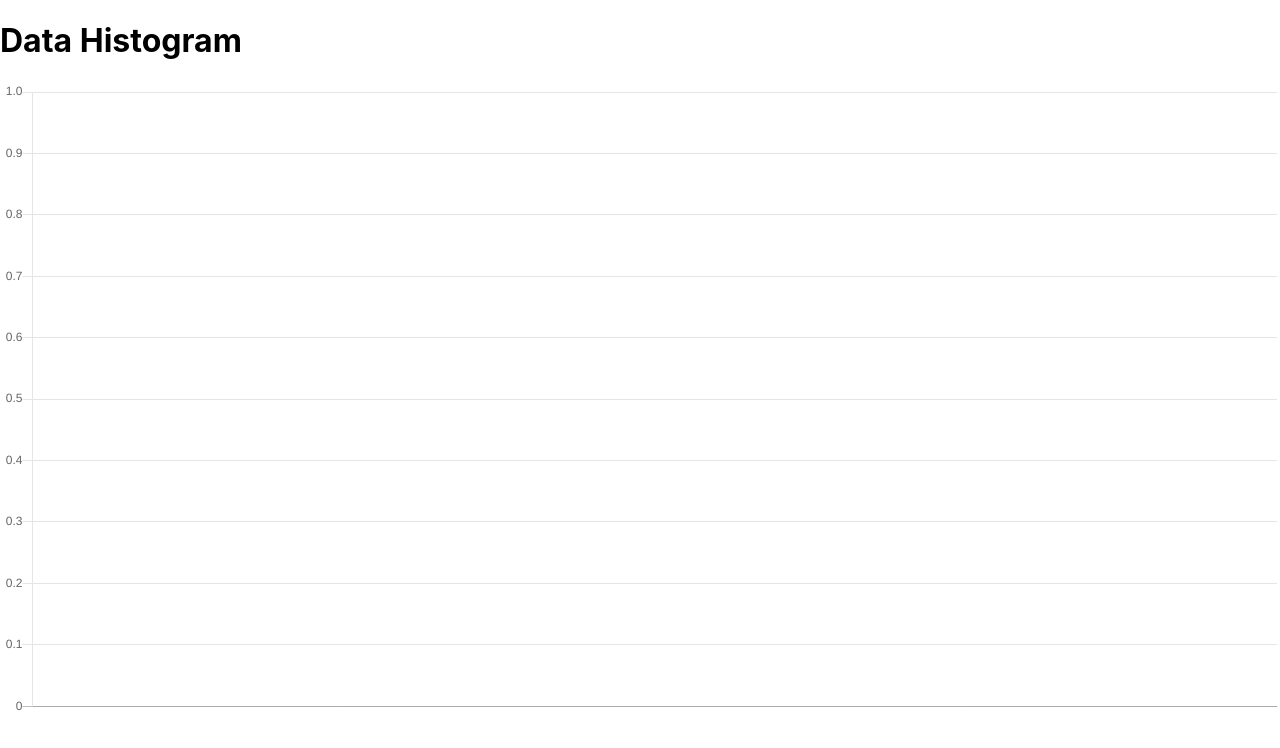
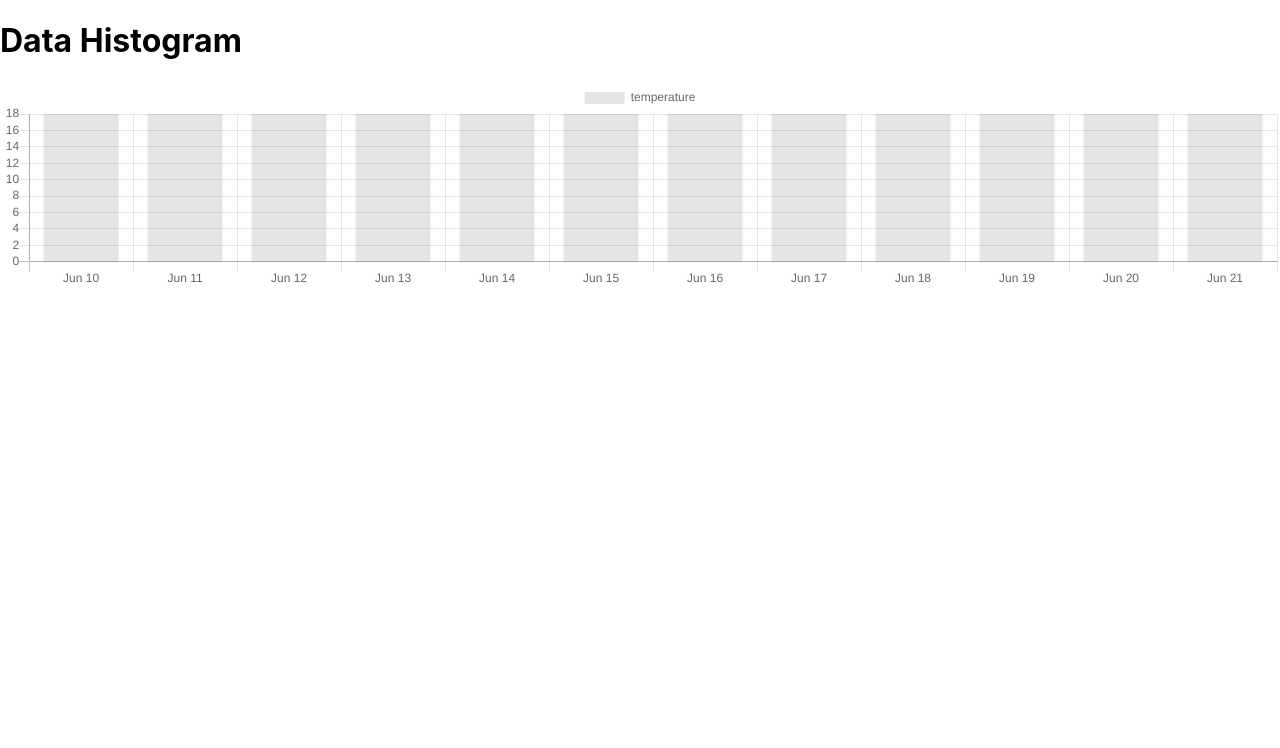
Before and after one commit to brandonday7/histogram, a React (Create React App) app: page / in a window 1280 px wide. Shown: the top 748 px of the page. Built offline with nearby package versions, Linux system fonts and the light colour scheme.

Commit message:
got basic chartjs functionality working, slight bug when i input new data, working on it now

```diff
--- a/src/Histogram.js
+++ b/src/Histogram.js
@@ -16,7 +16,7 @@ const generateData = (dataPoints, scale) => {
 			const currentDate = moment(firstDate).clone().add(i, 'days').startOf('days')
 			const values = []
 			const newDataPoint = {
-				date: currentDate.format()
+				x: currentDate.format('MMM DD')
 			}
 
 			for (let j = dataPointIndex; j < dataPoints.length; j++) {
@@ -27,19 +27,14 @@ const generateData = (dataPoints, scale) => {
 			}
 
 			if (values.length) {
-				newDataPoint.value = _.mean(values)
+				newDataPoint.y = _.mean(values)
 			} else if (i) {
+				console.log('in here again...')
 				// assume latest value before the bucket
-				newDataPoint.value = newData[i - 1].value
-			} else {
-				// no data present
-				newDataPoint.value = -1
+				newDataPoint.y = newData[i - 1].y
 			}
 			newData.push(newDataPoint)
 		}
-
-
-		console.log(newData)
 	} else {
 		let hours = moment(lastDate).diff(moment(firstDate), 'hours')
 		console.log(hours)
@@ -61,10 +56,34 @@ class Chart extends Component {
 
 
 	render() {
-		const { dataPoints, scale } = this.state
-		const data = generateData(dataPoints, scale)
+		const { feature, dataPoints, scale } = this.state
+		let rawData = generateData(dataPoints, scale)
+		let dateLabels = rawData.map(point => point.x)
 
-		return <Bar data={data} />
+		let data = {
+    labels: dateLabels,
+    datasets: [
+      {
+        label: feature,
+        data: rawData,
+      }
+    ]
+}
+
+		return (
+			<Bar
+			  data={data}
+			  options={{
+			  	maintainAspectRatio: false, scales: {
+	        yAxes: [{
+	            display: true,
+	            ticks: {
+	              suggestedMin: 0
+	            }
+	        }]}
+	      }}
+			/>
+		)
 	}
 
 }
--- a/src/dataUtility/data.json
+++ b/src/dataUtility/data.json
@@ -1 +1 @@
-{"temperature":[{"value":18,"date":"2019-06-10T18:43:38.220Z"},{"value":16,"date":"2019-06-12T18:17:30.647Z"},{"value":14,"date":"2019-06-16T18:17:22.211Z"},{"value":13,"date":"2019-06-21T18:17:20.905Z"}]}
+{"temperature":[{"value":18,"date":"2019-06-10T18:43:38.220Z"},{"value":50,"date":"2019-06-10T22:05:21.736Z"},{"value":16,"date":"2019-06-12T18:17:30.647Z"},{"value":14,"date":"2019-06-16T18:17:22.211Z"},{"value":13,"date":"2019-06-21T18:17:20.905Z"}]}
```
